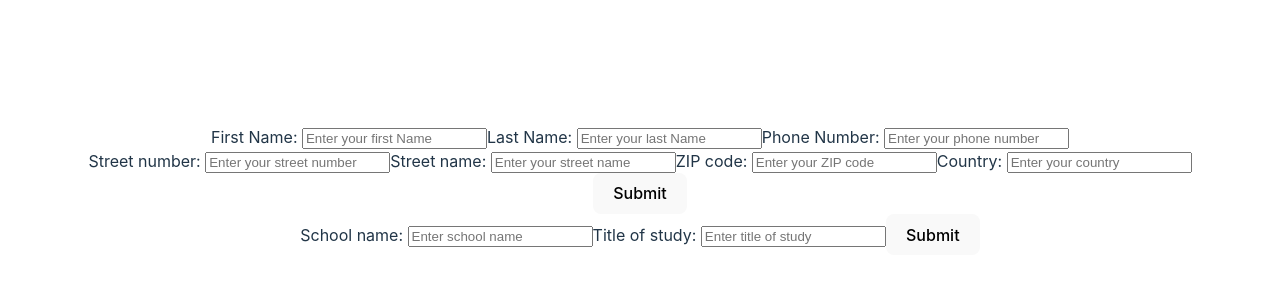
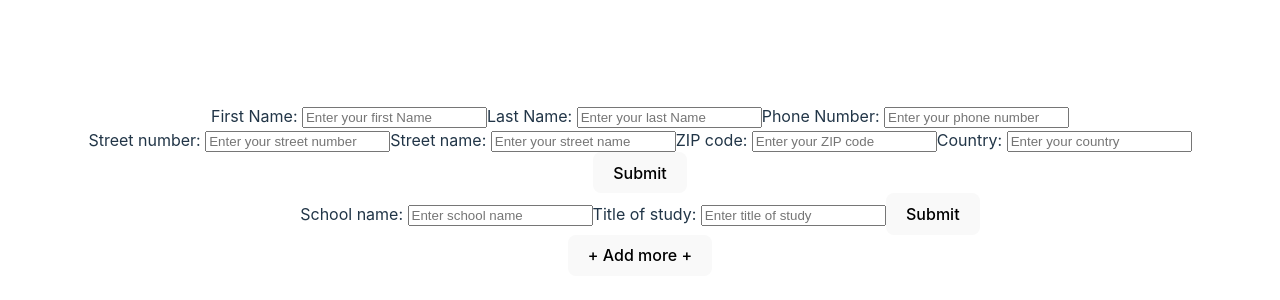
Before and after one commit to Fonkeyy/Project_CV-Application, a React (Vite) app: page / in a window 1280 px wide. Shown: the part 210-510 px from the top of the page. Built offline with nearby package versions, Linux system fonts and the light colour scheme.

Commit message:
AddMoreBtn, PracticeTile created

```diff
--- a/src/App.jsx
+++ b/src/App.jsx
@@ -2,14 +2,14 @@
 // eslint-disable-next-line no-unused-vars
 import React from 'react';
 import './App.css';
-import Header from './Header';
-import EducTile from './Components/EducTile';
+import HeaderSection from './HeaderSection';
+import EducSection from './EducSection';
 
 function App() {
     return (
         <div className="App">
-            <Header />
-            <EducTile />
+            <HeaderSection />
+            <EducSection />
         </div>
     );
 }
--- /dev/null
+++ b/src/Components/AddMoreBtn.jsx
@@ -0,0 +1,8 @@
+// eslint-disable-next-line no-unused-vars
+import React from 'react';
+
+function AddMoreBtn() {
+    return <button>+ Add more +</button>;
+}
+
+export default AddMoreBtn;
--- /dev/null
+++ b/src/EducSection.jsx
@@ -0,0 +1,15 @@
+// eslint-disable-next-line no-unused-vars
+import React from 'react';
+import EducTile from './Components/EducTile';
+import AddMoreBtn from './Components/AddMoreBtn';
+
+function EducSection() {
+    return (
+        <div className="Educ-section">
+            <EducTile />
+            <AddMoreBtn />
+        </div>
+    );
+}
+
+export default EducSection;
--- a/src/Header.jsx
+++ b/src/HeaderSection.jsx
@@ -4,9 +4,9 @@ import InputText from './Components/InputText';
 import Address from './Components/Address';
 import SubmitBtn from './Components/SubmitBtn';
 
-function Header() {
+function HeaderSection() {
     return (
-        <div className="Header">
+        <div className="Header-section">
             <InputText label="First Name:" placeholder="Enter your first Name" />
             <InputText label="Last Name:" placeholder="Enter your last Name" />
             <InputText label="Phone Number:" placeholder="Enter your phone number" />
@@ -16,4 +16,4 @@ function Header() {
     );
 }
 
-export default Header;
+export default HeaderSection;
```
Also changed, not shown: src/Components/PracticeTile.jsx (added).
